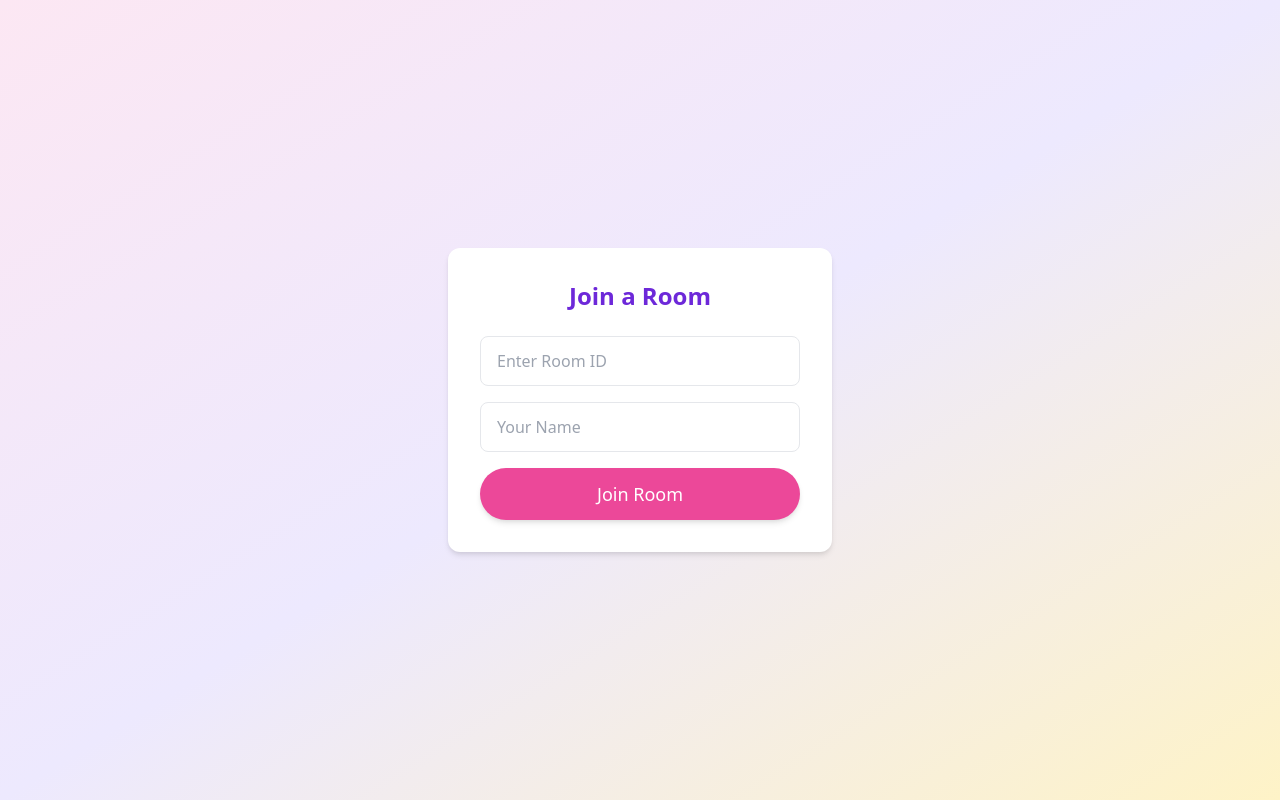
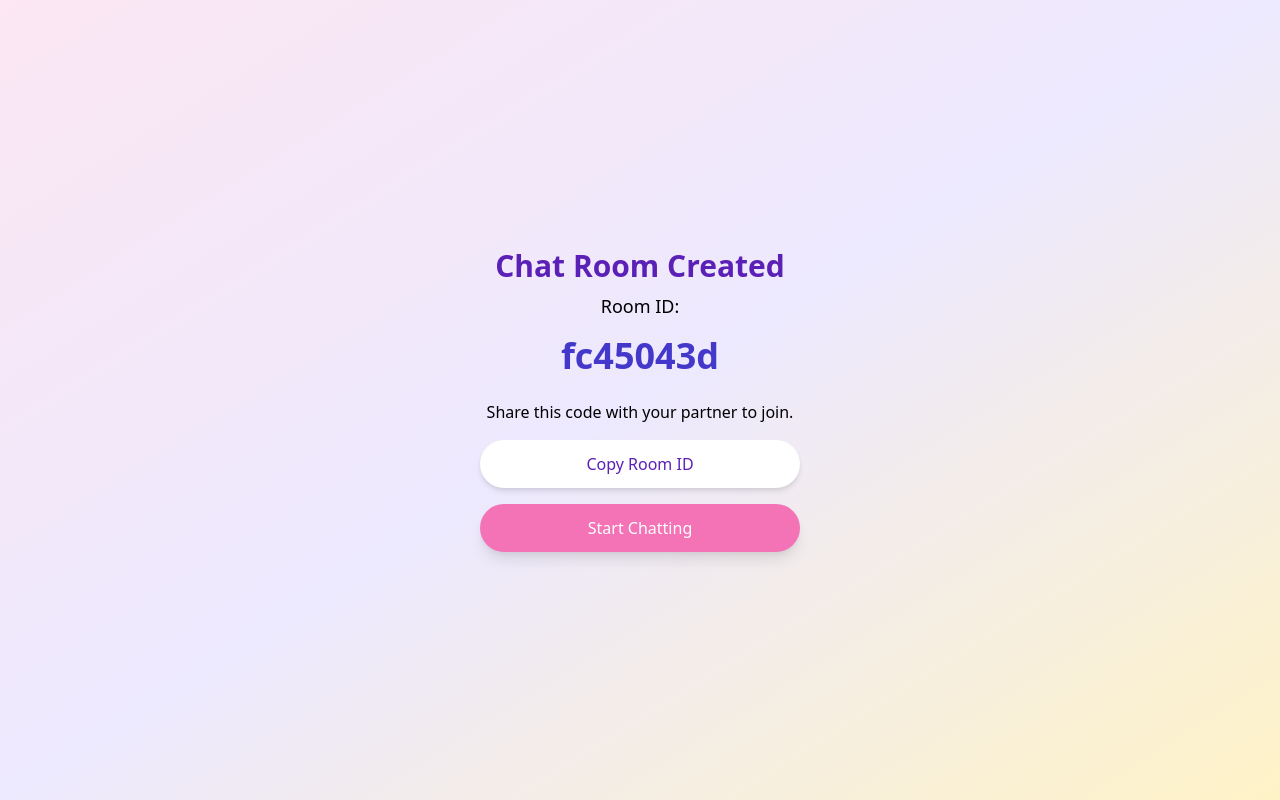
Before and after one commit to logowithmeme/namakamu, a React (Create React App) app: page /join in a window 1280 px wide. Built offline with nearby package versions, Linux system fonts and the light colour scheme; no server answers.

Commit message:
⚡ Instant Room ID generation and final UI polish

```diff
--- a/src/pages/JoinRoomPage.js
+++ b/src/pages/JoinRoomPage.js
@@ -1,64 +1,54 @@
-import React, { useState } from 'react';
+import React, { useEffect, useState } from 'react';
 import { useNavigate } from 'react-router-dom';
 import { db } from '../firebase';
-import { doc, getDoc } from 'firebase/firestore';
+import { doc, setDoc } from 'firebase/firestore';
+import { v4 as uuidv4 } from 'uuid';
 
-const JoinRoomPage = () => {
-  const [roomId, setRoomId] = useState('');
-  const [name, setName] = useState('');
-  const [error, setError] = useState('');
+const RoomCreated = () => {
+  const [roomId, setRoomId] = useState('Generating...');
   const navigate = useNavigate();
 
-  const handleJoinRoom = async () => {
-    if (!roomId || !name) {
-      setError('Please fill in both fields.');
-      return;
-    }
+  useEffect(() => {
+    const newRoomId = uuidv4().slice(0, 8);
+    setRoomId(newRoomId);
+    setDoc(doc(db, 'chatrooms', newRoomId), {
+      createdAt: new Date().toISOString(),
+    });
+  }, []);
 
-    try {
-      const roomRef = doc(db, 'rooms', roomId);
-      const roomSnap = await getDoc(roomRef);
+  const handleCopy = () => {
+    navigator.clipboard.writeText(roomId);
+    alert('Room ID copied!');
+  };
 
-      if (roomSnap.exists()) {
-        localStorage.setItem('userName', name);
-        navigate(`/chat/${roomId}`);
-      } else {
-        setError('Room ID not found. Please check and try again.');
-      }
-    } catch (err) {
-      setError('Something went wrong. Try again later.');
-      console.error(err);
-    }
+  const handleStartChat = () => {
+    navigate(`/chat/${roomId}`);
   };
 
   return (
-    <div className="min-h-screen flex items-center justify-center bg-gradient-to-br from-pink-100 via-purple-100 to-yellow-100 px-4">
-      <div className="bg-white p-8 rounded-xl shadow-md w-full max-w-sm">
-        <h1 className="text-2xl font-bold text-center text-purple-700 mb-6">Join a Room</h1>
-        <input
-          type="text"
-          placeholder="Enter Room ID"
-          value={roomId}
-          onChange={(e) => setRoomId(e.target.value)}
-          className="w-full mb-4 px-4 py-3 rounded-lg border focus:outline-none focus:ring-2 focus:ring-purple-400"
-        />
-        <input
-          type="text"
-          placeholder="Your Name"
-          value={name}
-          onChange={(e) => setName(e.target.value)}
-          className="w-full mb-4 px-4 py-3 rounded-lg border focus:outline-none focus:ring-2 focus:ring-purple-400"
-        />
-        {error && <p className="text-red-500 text-sm mb-4">{error}</p>}
+    <div className="min-h-screen flex flex-col items-center justify-center bg-gradient-to-br from-pink-100 via-purple-100 to-yellow-100 px-4">
+      <h1 className="text-3xl font-bold text-purple-800 mb-2">Chat Room Created</h1>
+      <p className="text-lg mb-4">Room ID:</p>
+      <p className="text-4xl font-bold text-indigo-700 mb-6">{roomId}</p>
+      <p className="mb-4 text-center">Share this code with your partner to join.</p>
+
+      <div className="flex flex-col gap-4 w-full max-w-xs">
         <button
-          onClick={handleJoinRoom}
-          className="w-full bg-pink-500 text-white text-lg py-3 rounded-full shadow-md hover:bg-pink-600 transition"
+          onClick={handleCopy}
+          className="bg-white text-purple-800 py-3 rounded-full shadow-md hover:bg-purple-100 transition"
         >
-          Join Room
+          Copy Room ID
+        </button>
+
+        <button
+          onClick={handleStartChat}
+          className="bg-pink-400 text-white py-3 rounded-full shadow-lg hover:bg-pink-500 transition"
+        >
+          Start Chatting
         </button>
       </div>
     </div>
   );
 };
 
-export default JoinRoomPage;
+export default RoomCreated;
--- a/src/pages/RoomCreated.js
+++ b/src/pages/RoomCreated.js
@@ -5,29 +5,24 @@ import { doc, setDoc } from 'firebase/firestore';
 import { v4 as uuidv4 } from 'uuid';
 
 const RoomCreated = () => {
-  const [roomId, setRoomId] = useState('');
+  const [roomId, setRoomId] = useState(uuidv4().slice(0, 8)); // generate instantly
   const navigate = useNavigate();
 
   useEffect(() => {
-    const generateRoom = async () => {
-      const newRoomId = uuidv4().slice(0, 8);
-      await setDoc(doc(db, 'chatrooms', newRoomId), {
+    const createRoom = async () => {
+      await setDoc(doc(db, 'chatrooms', roomId), {
         createdAt: new Date().toISOString(),
       });
-      setRoomId(newRoomId);
     };
-
-    generateRoom();
-  }, []);
+    createRoom();
+  }, [roomId]);
 
   const handleCopy = () => {
-    if (!roomId) return;
     navigator.clipboard.writeText(roomId);
     alert('Room ID copied!');
   };
 
   const handleStartChat = () => {
-    if (!roomId) return;
     navigate(`/chat/${roomId}`);
   };
 
@@ -35,24 +30,20 @@ const RoomCreated = () => {
     <div className="min-h-screen flex flex-col items-center justify-center bg-gradient-to-br from-pink-100 via-purple-100 to-yellow-100 px-4">
       <h1 className="text-3xl font-bold text-purple-800 mb-2">Chat Room Created</h1>
       <p className="text-lg mb-4">Room ID:</p>
-      <p className="text-4xl font-bold text-indigo-700 mb-6">
-        {roomId ? roomId : 'Generating...'}
-      </p>
+      <p className="text-4xl font-bold text-indigo-700 mb-6">{roomId}</p>
       <p className="mb-4 text-center">Share this code with your partner to join.</p>
 
       <div className="flex flex-col gap-4 w-full max-w-xs">
         <button
           onClick={handleCopy}
-          disabled={!roomId}
-          className="bg-white text-purple-800 py-3 rounded-full shadow-md hover:bg-purple-100 transition disabled:opacity-50"
+          className="bg-white text-purple-800 py-3 rounded-full shadow-md hover:bg-purple-100 transition"
         >
           Copy Room ID
         </button>
 
         <button
           onClick={handleStartChat}
-          disabled={!roomId}
-          className="bg-pink-400 text-white py-3 rounded-full shadow-lg hover:bg-pink-500 transition disabled:opacity-50"
+          className="bg-pink-400 text-white py-3 rounded-full shadow-lg hover:bg-pink-500 transition"
         >
           Start Chatting
         </button>
```
